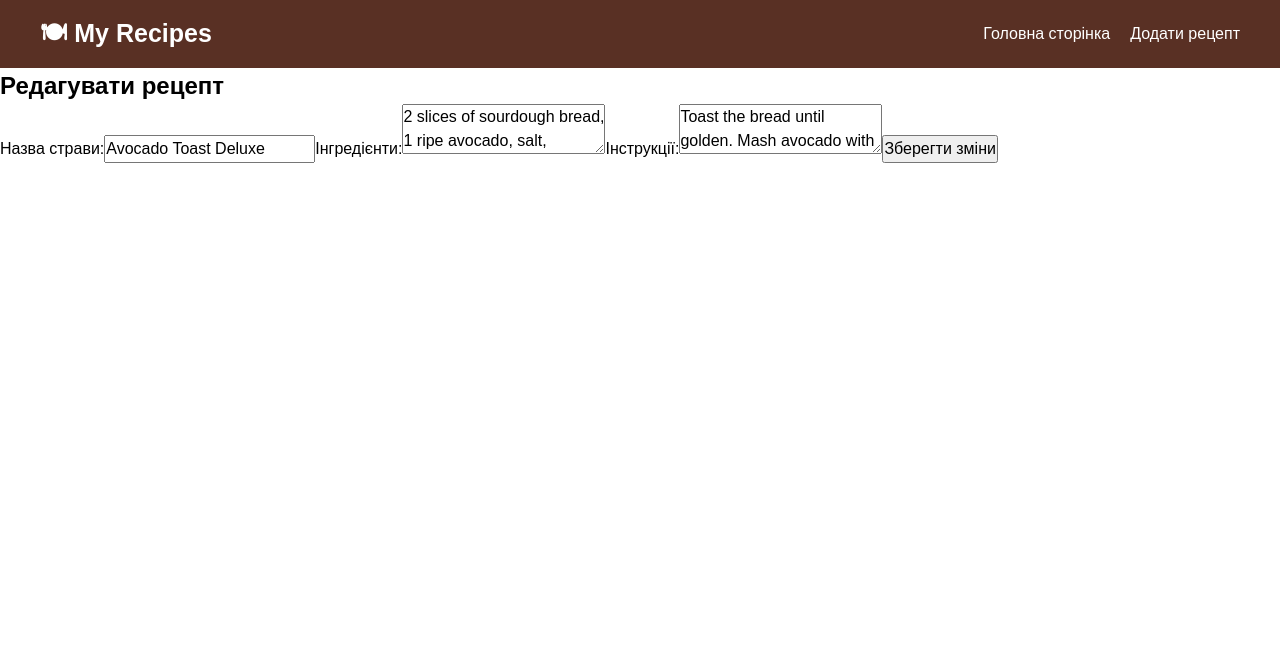
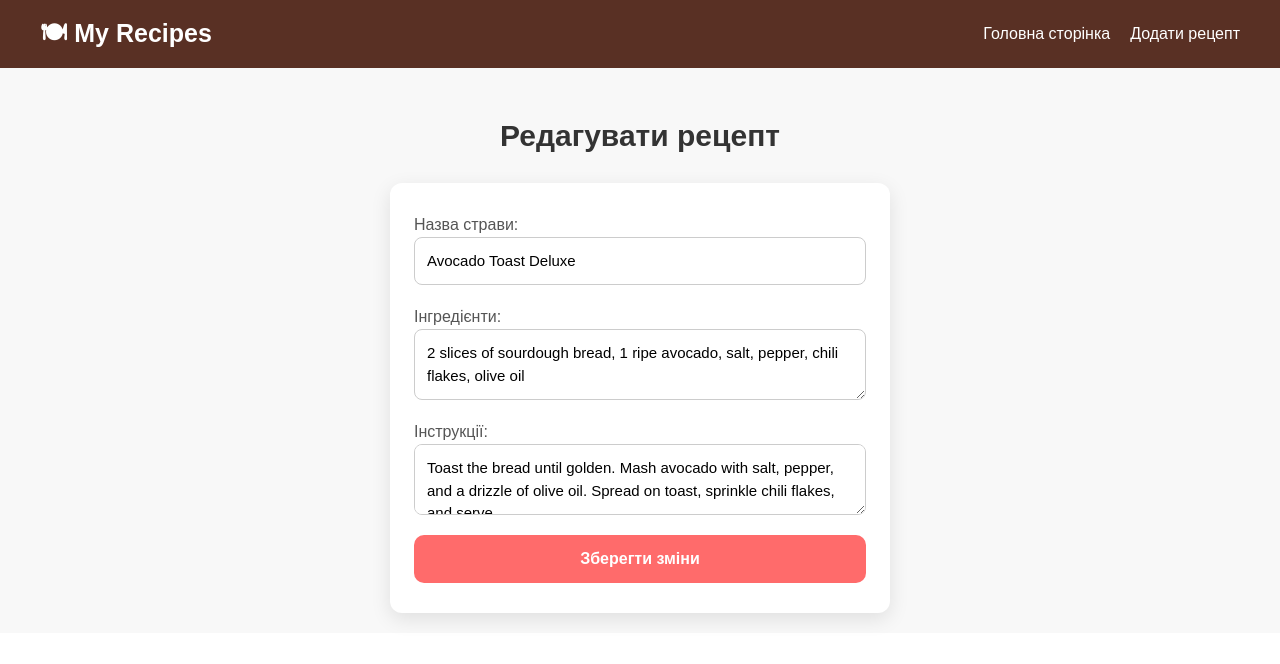
Before and after one commit to krisskov13/recipe-book, a React (Vite) app: page /edit/1 in a window 1280 px wide. Shown: the top 664 px of the page. Built offline with nearby package versions, Linux system fonts and the light colour scheme.

Commit message:
add styles for EditRecipe

```diff
--- a/src/App.jsx
+++ b/src/App.jsx
@@ -5,7 +5,7 @@ import AddRecipe from "./pages/AddRecipe";
 import NavBar from "./components/NavBar/NavBar";
 import RecipeDetail from "./pages/RecipeDetail/RecipeDetail";
 import recipesData from "./recipes.json";
-import EditRecipe from "./pages/EditRecipe";
+import EditRecipe from "./pages/EditRecipe/EditRecipe";
 
 function App() {
   const [recipes, setRecipes] = useState(() => {
--- a/src/pages/EditRecipe.jsx
+++ b/src/pages/EditRecipe/EditRecipe.jsx
@@ -1,5 +1,6 @@
 import { useEffect, useState } from "react";
 import { useNavigate, useParams } from "react-router-dom";
+import styles from "./EditRecipe.module.css";
 
 function EditRecipe({ recipes, onUpdate }) {
   const { id } = useParams();
@@ -38,9 +39,9 @@ function EditRecipe({ recipes, onUpdate }) {
   }
 
   return (
-    <div>
+    <div className={styles.pageContainer}>
       <h2>Редагувати рецепт</h2>
-      <form onSubmit={handleSubmit}>
+      <form onSubmit={handleSubmit} className={styles.formContainer}>
         <label>
           Назва страви:
           <input
--- /dev/null
+++ b/src/pages/EditRecipe/EditRecipe.module.css
@@ -0,0 +1,66 @@
+.pageContainer {
+  display: flex;
+  justify-content: center;
+  align-items: center;
+  flex-direction: column;
+  background-color: #f8f8f8;
+  padding: 20px;
+}
+
+.pageContainer h2 {
+  text-align: center;
+  margin: 25px 0;
+  color: #333;
+  font-size: 30px;
+}
+
+.formContainer {
+  background: #fff;
+  padding: 30px 24px;
+  border-radius: 12px;
+  box-shadow: 0 6px 20px rgba(0, 0, 0, 0.1);
+  max-width: 500px;
+  width: 100%;
+  display: flex;
+  flex-direction: column;
+}
+
+.formContainer label {
+  display: flex;
+  flex-direction: column;
+  margin-bottom: 20px;
+  color: #555;
+  font-weight: 500;
+}
+
+.formContainer input,
+.formContainer textarea {
+  width: 100%;
+  padding: 12px;
+  border: 1px solid #ccc;
+  border-radius: 8px;
+  font-size: 15px;
+  box-sizing: border-box;
+  transition: border-color 0.2s;
+}
+
+.formContainer input:focus,
+.formContainer textarea:focus {
+  border-color: #ff6b6b;
+  outline: none;
+}
+
+.formContainer button {
+  padding: 12px;
+  background-color: #ff6b6b;
+  color: white;
+  font-weight: 600;
+  border: none;
+  border-radius: 10px;
+  cursor: pointer;
+  transition: background 0.2s;
+}
+
+.formContainer button:hover {
+  background-color: #ff5252;
+}
```
